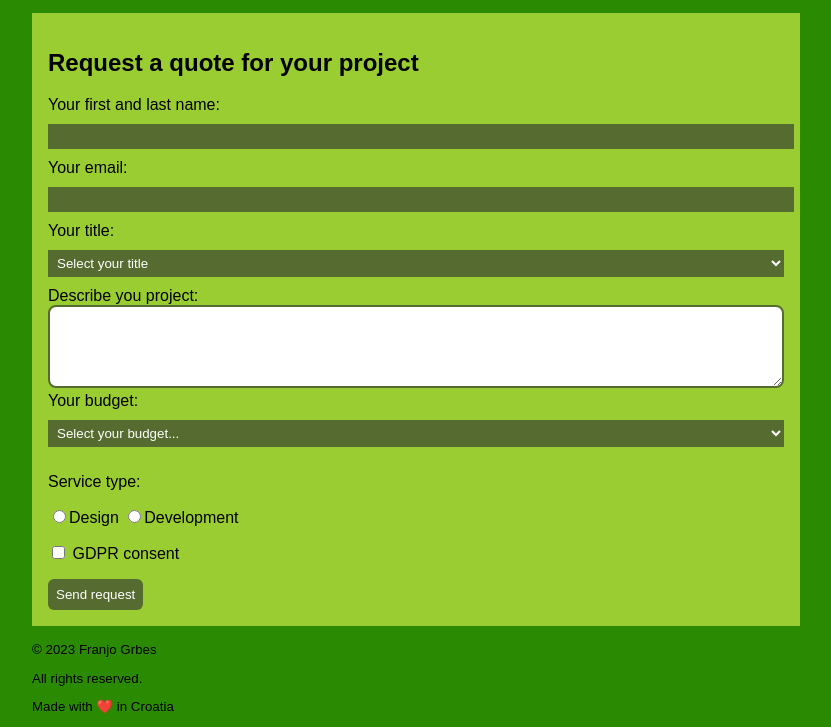
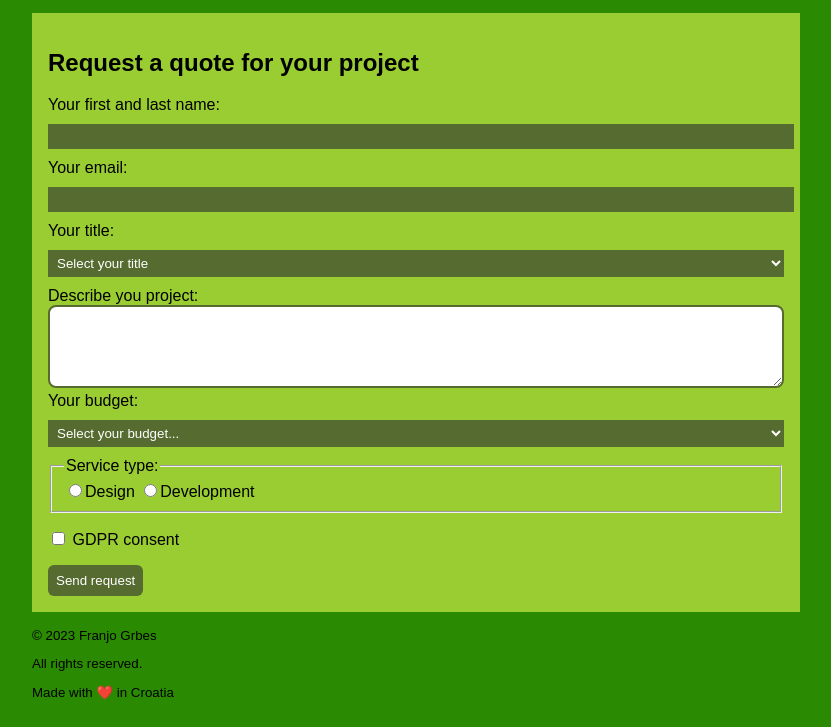
Before and after one commit to franjogrbes/franjogrbes.github.io, a plain HTML site: page index.html in a window 1280 px wide. Shown: the part 1372-2099 px from the top of the page, without its empty margins (224-1055 px from the left). Drawn offline with Linux system fonts and the light colour scheme.

Commit message:
Add files via upload

```diff
--- a/index.html
+++ b/index.html
@@ -205,12 +205,12 @@
                             </select>
                         </div>
                         <div class="radio">
-                            <p>Service type:</p>
+                            <fieldset>
+                            <legend>Service type:</legend>
                             <label for=""><input type="radio" value="de" name="service" required>Design</label>
                             <label for=""><input type="radio" value="dv" name="service" required>Development</label>
+                            </fieldset>
                         </div>
-
-
                         <div>
                             <input type="checkbox" id="preferences" value="true" required>
                             <label for="preferences">GDPR consent</label>
```
